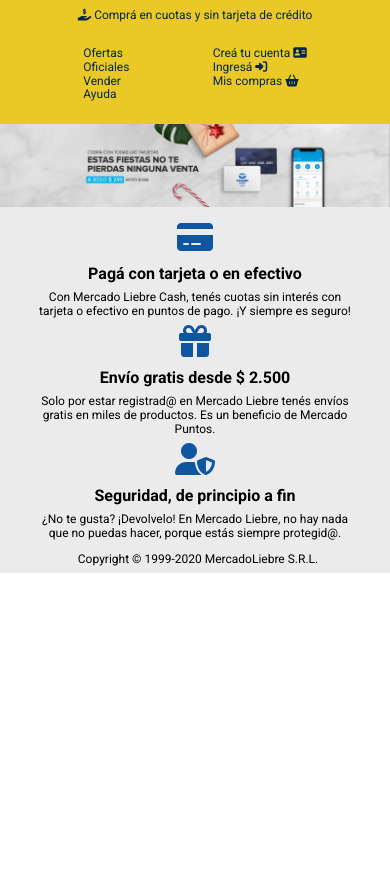
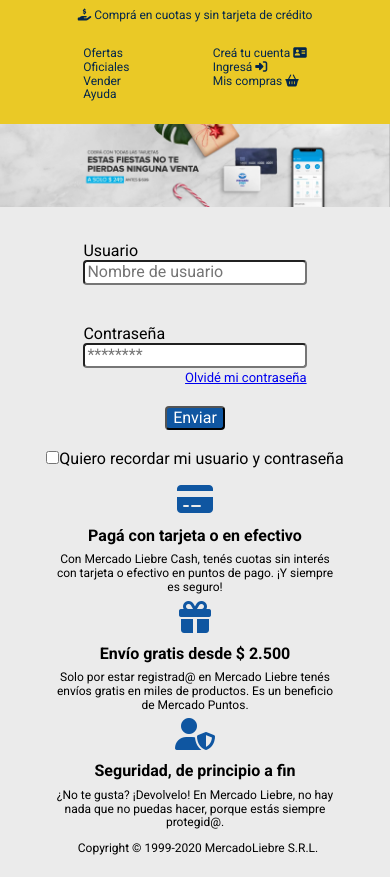
Before and after one commit to VilchezMax/Clon-MercadoLibre, a website: page views/login.html in a window 390 px wide. Shown: the part 54-931 px from the top of the page. Before the commit the page ends 844 px from the top, so only its background shows below. Drawn offline with Linux system fonts and the light colour scheme; files that its build step writes are made by us from their sources; files whose address does not match are found by name.

Commit message:
Agregue login.html + estilos. Tambien agregue animacion a Mercadoenvios en register.html. CSS DEL LOGIN AL FINAL DEL CSS COMUN. RESPONSIVO SIN MEDA QUERIES

```diff
--- a/public/css/registerlogin.css
+++ b/public/css/registerlogin.css
@@ -1,4 +1,3 @@
-
 form{
     display:flex;
     flex-direction: column;
@@ -31,7 +30,25 @@
     color:white;
     background-color: #0f56a1;
     box-shadow: 0px 0px 10px #03264C;
+    transition:all 400ms;
 }
+.mercadoenvios:hover{
+    animation: shake 0.5s;
+    animation-iteration-count: infinite;
+}
+@keyframes shake {
+    0% { transform: translate(1px, 1px) rotate(0deg); }
+    10% { transform: translate(-1px, -2px) rotate(-1deg); }
+    20% { transform: translate(-3px, 0px) rotate(1deg); }
+    30% { transform: translate(3px, 2px) rotate(0deg); }
+    40% { transform: translate(1px, -1px) rotate(1deg); }
+    50% { transform: translate(-1px, 2px) rotate(-1deg); }
+    60% { transform: translate(-3px, 1px) rotate(0deg); }
+    70% { transform: translate(3px, 1px) rotate(-1deg); }
+    80% { transform: translate(-1px, -1px) rotate(1deg); }
+    90% { transform: translate(1px, 2px) rotate(0deg); }
+    100% { transform: translate(1px, -2px) rotate(-1deg); }
+  }
 .mercadoenvios a{
     text-decoration: none;
     color: #EAC926;
@@ -41,18 +58,23 @@
     font-size: small;
 }
 /* BOTONES SUBMIT */
-form > button {
-    margin: 30px;
+form button {
+    margin:auto;
+    text-align: center;
     cursor: pointer;
+    border-radius: 4px;
+    /*transicion*/
     transition: all 300ms;
+    background-color: #0f56a1;
+
+    color:white;
 
 }
 form button:hover{
-    background-color: #0f56a1;
-    border-radius: 4px;
-    color:white;
-    border-color: #03264C;
-    cursor: pointer;
+    background-color: #EAC926;
+    border-radius: 8px;
+    color:#03264C;
+    border-color: #EAC926;
 }
 /* FOTO PERFIL*/
 input[type="file"]{
@@ -104,3 +126,38 @@
         width: 50%;
     }
 }
+
+
+/* LOGIN */
+section.formulario{
+    background-color: #ebebeb;
+    display: flex;
+    flex-direction: column;
+    justify-content: center;
+}
+section.formulario .datos{
+    display: flex;
+    flex-direction: column;
+    padding: 20px 5px 20px 5px;
+    width: 62%;
+    margin: auto;
+}
+.loginbutton{
+    text-align: center;
+    width: 100%;
+}
+.olvide a.olvide{
+    font-size: small;
+}
+.olvide{
+    text-align: right;
+}
+.remember{
+    margin-top:20px;
+    text-align:center;
+    width: 90%;
+}
+.olvide a.olvide:hover{
+    text-decoration: none;
+    color:#EAC926;
+}
--- a/views/login.html
+++ b/views/login.html
@@ -53,7 +53,29 @@
         </div>
         <img src="images/img-home-banner.jpg" alt="banner home" class="banner">
     </header>
-    <!-- CODIGO -->
+    <section class="formulario">
+        <form action="/" method="POST">
+            <div class="datos">
+                <label for="nombreUsuario" class="feedback">Usuario</label>
+                <input type="text" class="text" name="nombreUsuario" id="nombreUsuario" placeholder="Nombre de usuario" required>
+            </div>
+            <div class="datos">
+                <label for="password" class="feedback">Contraseña</label>
+                <input type="password" class="text" name="password" id="password" placeholder="********" required>
+                <div class="olvide">
+                    <a href="#" class="olvide">Olvidé mi contraseña</a>
+                </div>
+            </div>
+
+            <div class="loginbutton">
+                <div class="botones">
+                    <button type="submit">Enviar</button>
+                </div>
+            </div>
+            <div class="remember">
+                <label for="rememberPassword" class="feedback"></label>
+                <input type="checkbox" name="rememberPassword" id="rememberPassword"><span>Quiero recordar mi usuario y contraseña</span>
+            </div>
     <footer>
         <div class="elemento-footer">
             <i class="fa-solid fa-credit-card"></i>
```
